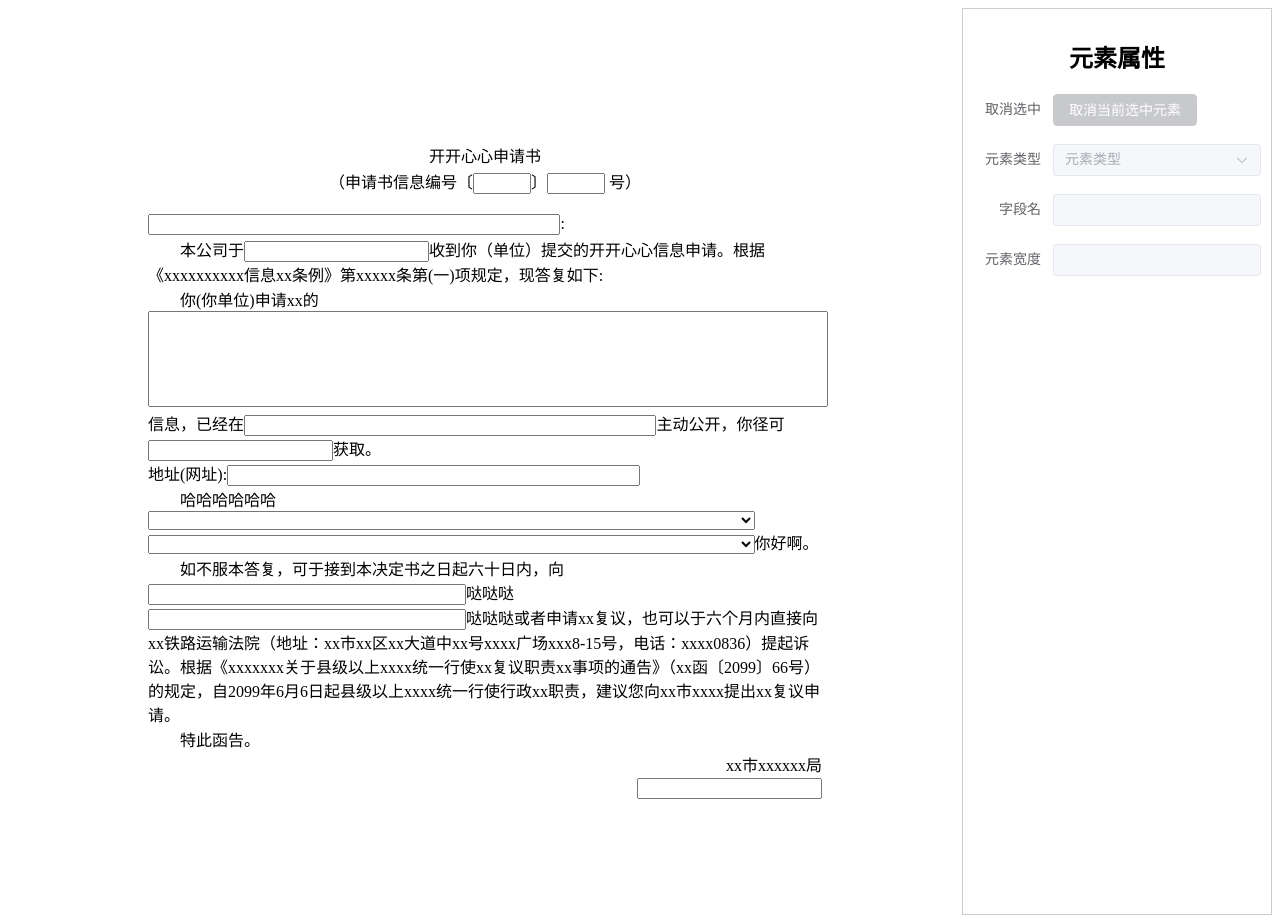
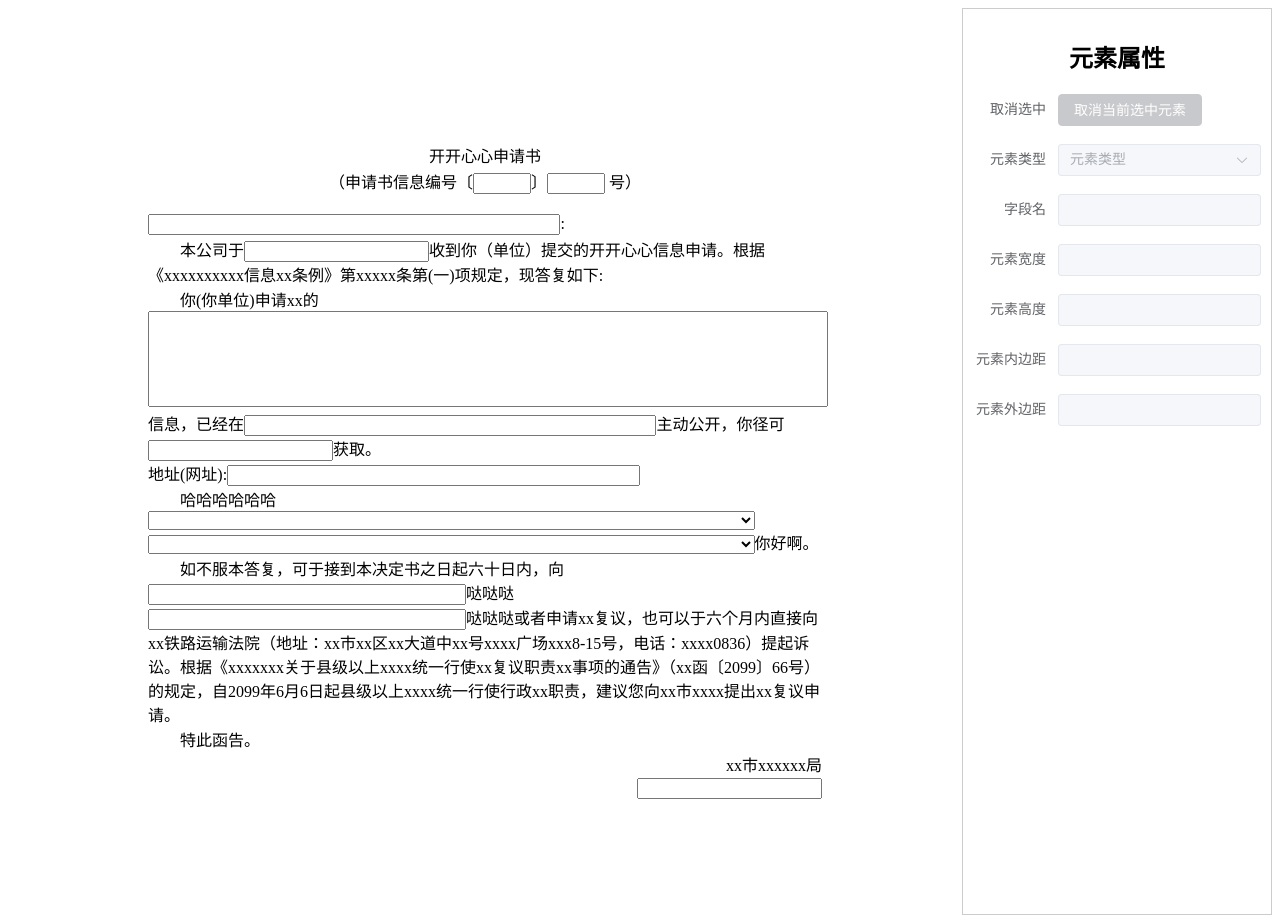
Before and after one commit to tanqin/vue3-form-custom, a Vue app: page / in a window 1280 px wide. Built offline with nearby package versions, Linux system fonts and the light colour scheme.

Commit message:
feat: 添加元素高度、内边距、外边距修改功能

```diff
--- a/src/App.vue
+++ b/src/App.vue
@@ -58,7 +58,7 @@ const currentElement = ref<HTMLElement>()
 function setDefaultElementInfo() {
   elementInfo.tagType = undefined
   elementInfo.fieldName = ''
-  elementInfo.style.width = ''
+  elementInfo.style = {}
   elementInfo.rows = 6
   elementInfo.options = defaultOptions
 }
@@ -88,7 +88,12 @@ function onFocus(e: FocusEvent) {
   // 设置元素信息
   elementInfo.tagType = tagName
   elementInfo.fieldName = targetElement.dataset.column!
-  elementInfo.style.width = targetElement.style.width
+  elementInfo.style = {
+    width: targetElement.style.width,
+    height: targetElement.style.height,
+    padding: targetElement.style.padding,
+    margin: targetElement.style.margin
+  }
   if (elementInfo.tagType === 'TEXTAREA') {
     elementInfo.rows = Number(targetElement.getAttribute('rows') || 6)
   } else if (['SELECT', 'INPUT_DATALIST'].includes(elementInfo.tagType)) {
@@ -188,7 +193,7 @@ watchEffect(() => {
       }, {})
 
     // 合并生成新元素样式对象
-    const newElementStyleObj = Object.assign(oldElementStyleObj, { width: style.width })
+    const newElementStyleObj = Object.assign(oldElementStyleObj, style)
     // 新元素样式对象转字符串形式
     let newElementStyleStr = Object.entries(newElementStyleObj)
       .map(([key, value]) => `${key}:${value}`)
@@ -260,7 +265,7 @@ function handleRemove(id: string) {
       </el-main>
       <el-aside class="right-board">
         <h2 class="title">元素属性</h2>
-        <el-form :model="elementInfo" label-width="80px" :disabled="!elementInfo.tagType">
+        <el-form :model="elementInfo" label-width="85px" :disabled="!elementInfo.tagType">
           <el-form-item label="取消选中">
             <el-button
               :type="elementInfo.tagType ? 'primary' : 'info'"
@@ -283,6 +288,15 @@ function handleRemove(id: string) {
           </el-form-item>
           <el-form-item label="元素宽度" prop="width">
             <el-input v-model="elementInfo.style.width" />
+          </el-form-item>
+          <el-form-item label="元素高度" prop="height">
+            <el-input v-model="elementInfo.style.height" />
+          </el-form-item>
+          <el-form-item label="元素内边距" prop="padding">
+            <el-input v-model="elementInfo.style.padding" />
+          </el-form-item>
+          <el-form-item label="元素外边距" prop="margin">
+            <el-input v-model="elementInfo.style.margin" />
           </el-form-item>
           <el-form-item label="行数" prop="rows" v-show="elementInfo.tagType === 'TEXTAREA'">
             <el-input-number v-model="elementInfo.rows" :min="1" />
--- a/src/types/app.ts
+++ b/src/types/app.ts
@@ -27,5 +27,9 @@ export type TElementInfo = {
 }
 
 /* CSS属性元组 */
+// 💥 由于使用 keyof CSSProperties 获取 css 属性键会导致 TS 报错：【表达式生成的联合类型过于复杂，无法表示】。所以这里暂时使用自定义联合类型
+export type TCSSPropertyTuple = [
+  'width' | 'height' | 'padding' | 'margin',
+  CSSProperties[keyof CSSProperties]
+]
 // export type TCSSPropertyTuple = [keyof CSSProperties, CSSProperties[keyof CSSProperties]]
-export type TCSSPropertyTuple = [keyof CSSProperties, CSSProperties[keyof CSSProperties]]
```
